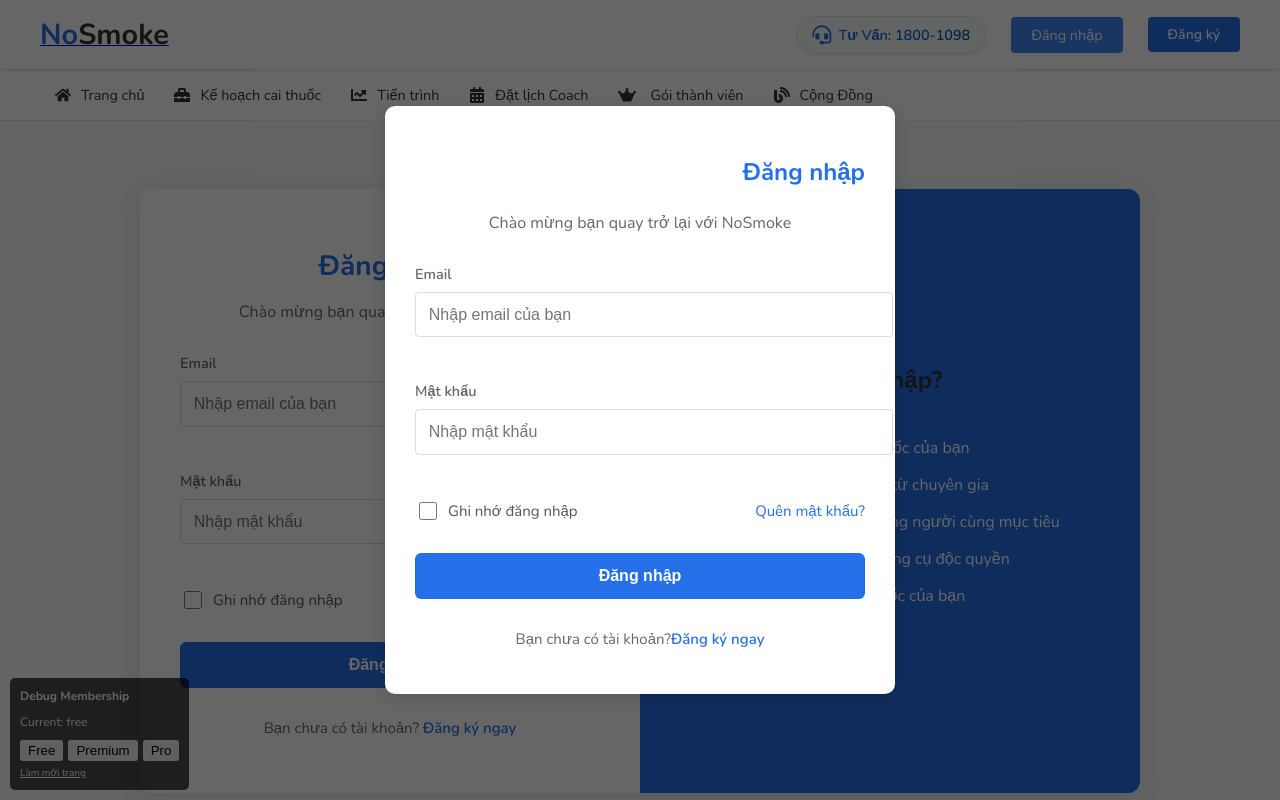
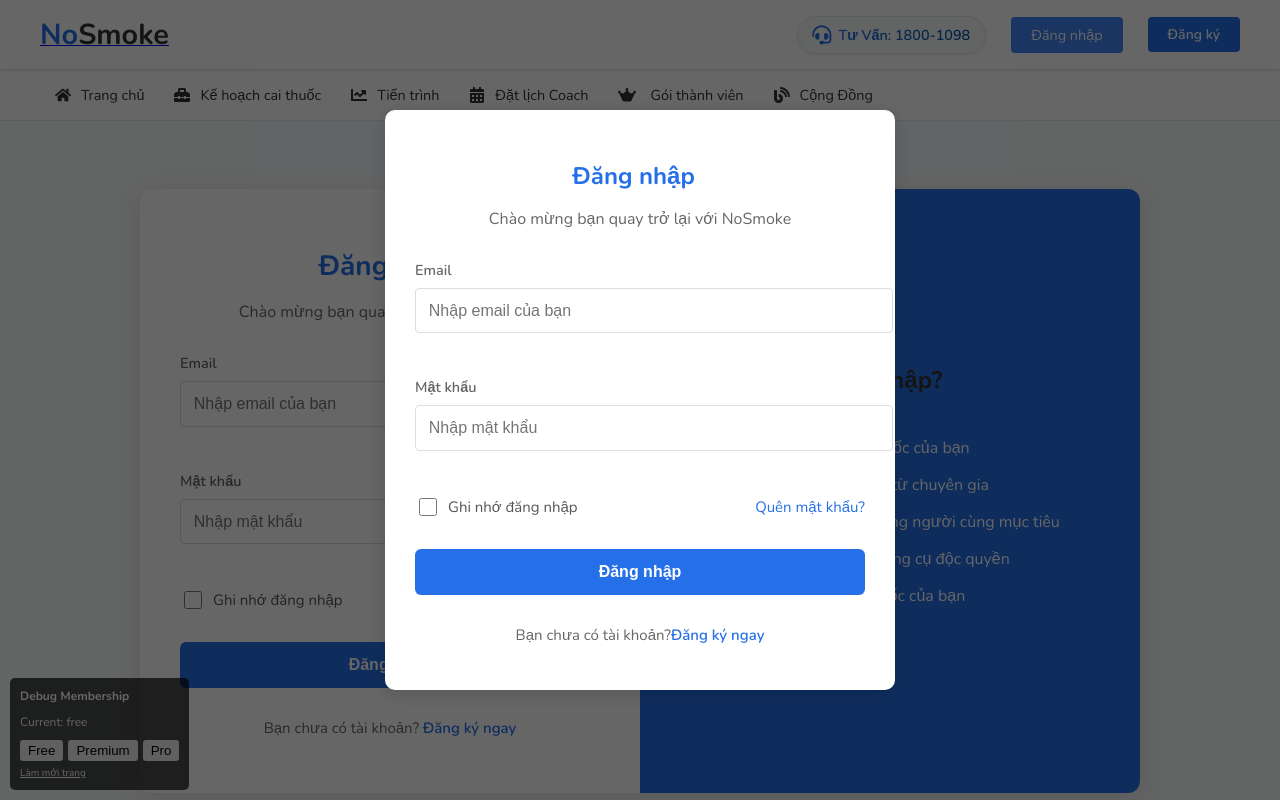
Before and after one commit to DangNhutTruong/Project-SWP391, a React (Vite) app: page /login in a window 1280 px wide. Both pictures are taken after a click on the link "Đăng nhập". Shown: the top 800 px of the page. Built offline with nearby package versions, Linux system fonts and the light colour scheme.

Commit message:
can lề đăng nhập

```diff
--- a/src/components/LoginModal.css
+++ b/src/components/LoginModal.css
@@ -55,6 +55,8 @@
 }
 
 .login-header h2 {
+  display: flex;
+  margin-left: 105px;
   color: #2570e8;
   font-size: 24px;
   margin-bottom: 8px;
```
